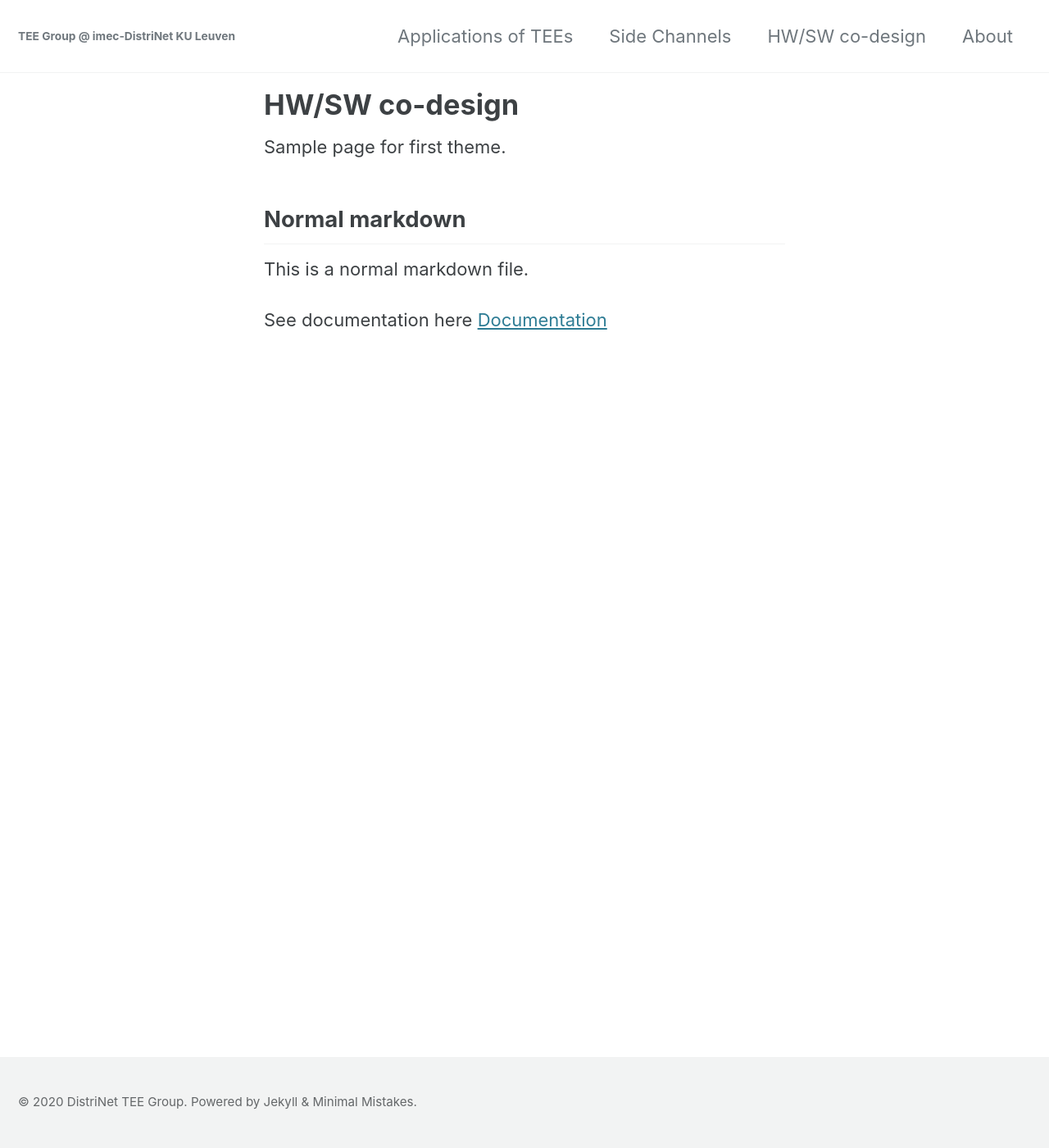
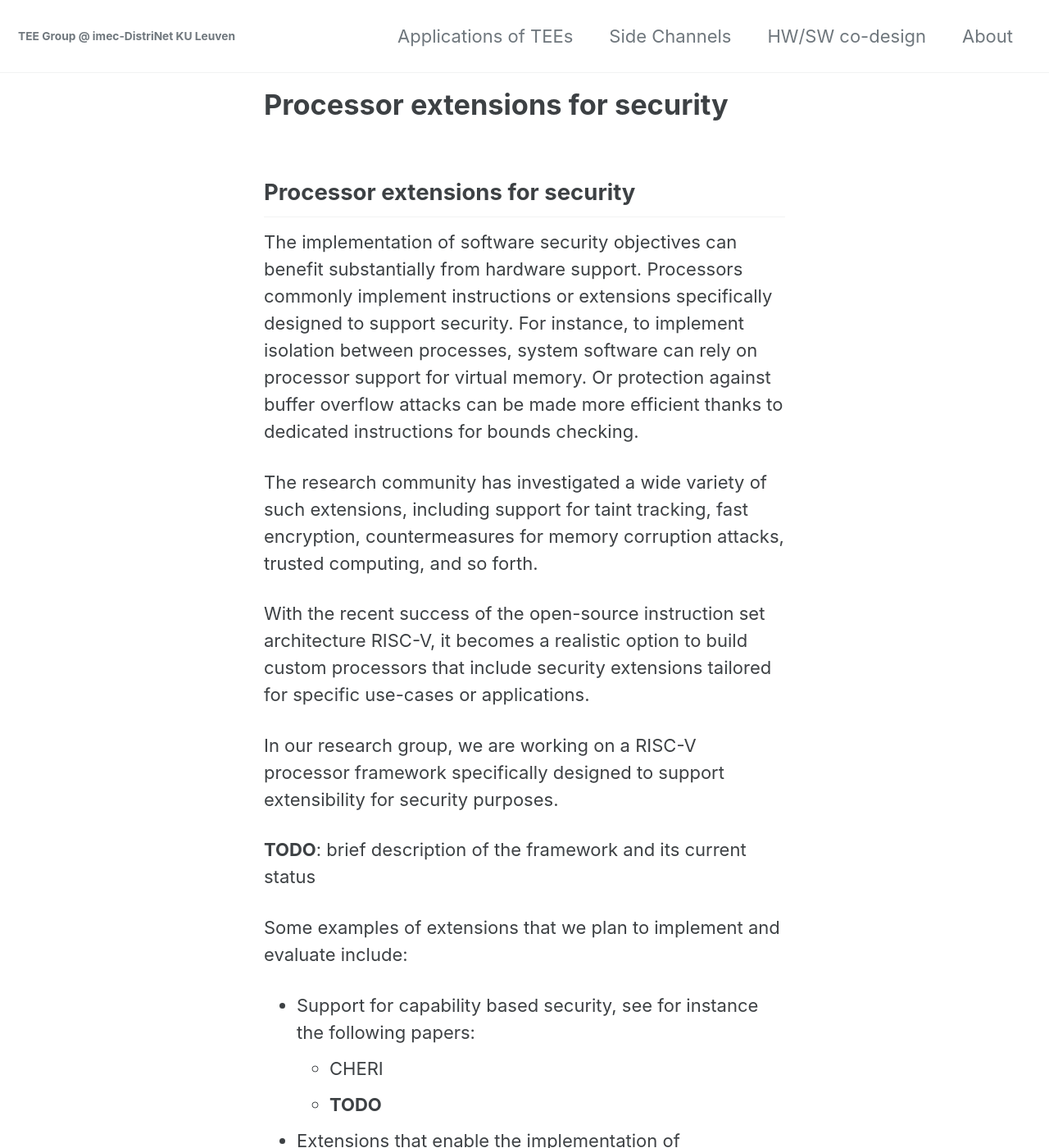
Before and after one commit to dnet-tee/dnet-tee.github.io, a Jekyll site: the page built from _pages/hwsw-codesign.md, in a window 1280 px wide and 1400 px high. Shown: the whole window at 82% size. Built offline with Jekyll 4.4.1, drawn with Linux system fonts in a browser that asks for light colours; cached includes are drawn as plain includes; nearby versions of some CDN libraries; some of the changed text lies outside the part shown.

Commit message:
Very rough draft for the hw/sw theme

```diff
--- a/_pages/hwsw-codesign.md
+++ b/_pages/hwsw-codesign.md
@@ -1,12 +1,37 @@
 ---
 layout: single
-title: HW/SW co-design
+title: Processor extensions for security
 permalink: /hw-sw-co-design/
 ---
-Sample page for first theme.
 
-## Normal markdown
-This is a normal markdown file.
+## Processor extensions for security
 
+The implementation of software security objectives can benefit substantially from
+hardware support. Processors commonly implement instructions or extensions specifically
+designed to support security. For instance, to implement isolation between processes,
+system software can rely on processor support for virtual memory. Or protection against
+buffer overflow attacks can be made more efficient thanks to dedicated instructions for
+bounds checking.
 
-See documentation here [Documentation](https://mmistakes.github.io/minimal-mistakes/docs/utility-classes/)
+The research community has investigated a wide variety of such extensions, including
+support for taint tracking, fast encryption, countermeasures for memory corruption
+attacks, trusted computing, and so forth.
+
+With the recent success of the open-source instruction set architecture RISC-V, it
+becomes a realistic option to build custom processors that include security extensions
+tailored for specific use-cases or applications.
+
+In our research group, we are working on a RISC-V processor framework specifically
+designed to support extensibility for security purposes.
+
+**TODO**: brief description of the framework and its current status
+
+Some examples of extensions that we plan to implement and evaluate include:
+
+ - Support for capability based security, see for instance the following papers:
+    * CHERI
+    * **TODO**
+
+ - Extensions that enable the implementation of countermeasures against micro-architectural attacks, see for instance the following papers:
+    * Spectre
+    * Context
```
